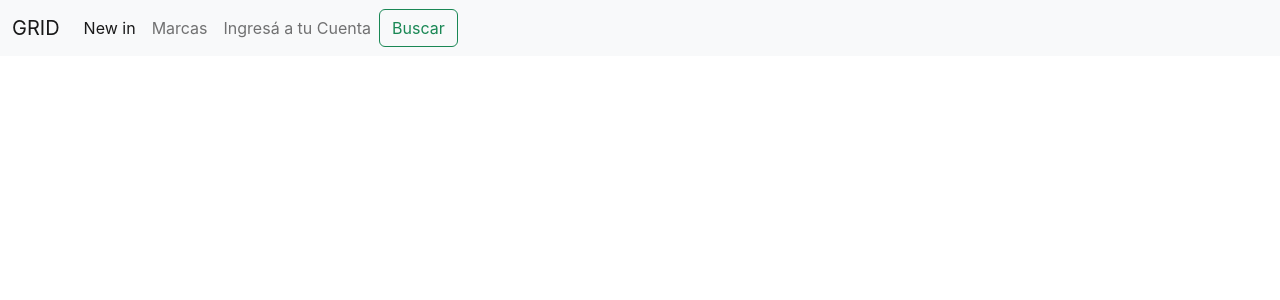
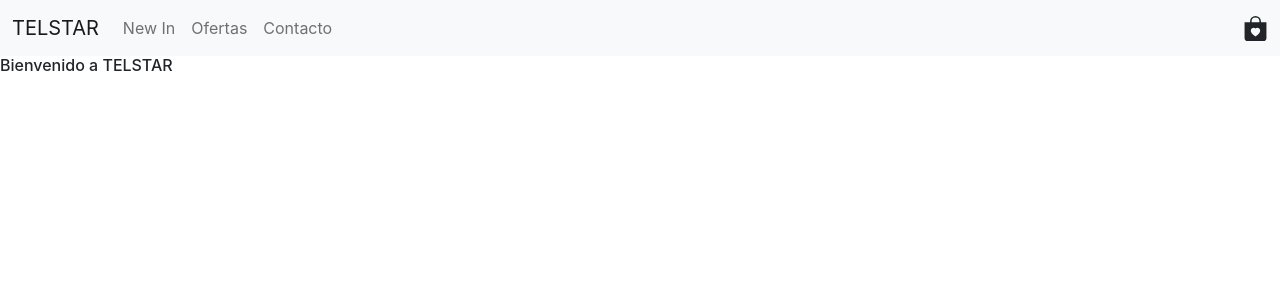
Before and after one commit to maxicassarino/telstar, a React (Create React App) app: page / in a window 1280 px wide. Shown: the top 300 px of the page. Built offline with nearby package versions, Linux system fonts and the light colour scheme.

Commit message:
Desafio N°3

```diff
--- a/src/App.js
+++ b/src/App.js
@@ -1,35 +1,13 @@
-//@ts-check
-import logo from './logo.svg';
 import './App.css';
+import ItemListContainer from './components/ItemListContainer/ItemListContainer';
+import NavBar from './components/NavBar/NavBar';
 
 function App() {
   return (
-    <div className='App'>
-      <nav className="navbar navbar-expand-lg bg-light">
-                <div className="container-fluid">
-                    <a className="navbar-brand" href="#">GRID</a>
-                    <button className="navbar-toggler" type="button" data-bs-toggle="collapse" data-bs-target="#navbarNavDropdown" aria-controls="navbarNavDropdown" aria-expanded="false" aria-label="Toggle navigation">
-                    <span className="navbar-toggler-icon"></span>
-                    </button>
-                    <div className="collapse navbar-collapse" id="navbarNavDropdown">
-                    <ul className="navbar-nav">
-                        <li className="nav-item">
-                        <a className="nav-link active" aria-current="page" href="#">New in</a>
-                        </li>
-                        <li className="nav-item">
-                        <a className="nav-link" href="#">Marcas</a>
-                        </li>
-                        <li className="nav-item">
-                        <a className="nav-link" href="#">Ingresá a tu Cuenta</a>
-                        </li>
-                    </ul>
-                    <form className="d-flex" role="search">
-                      <button className="btn btn-outline-success" type="submit">Buscar</button>
-                    </form>
-                    </div>
-                </div>
-            </nav>
-    </div>
+    <>
+      <NavBar/>
+      <ItemListContainer saludo="Bienvenido a TELSTAR" />
+    </>
   );
 }
 
--- /dev/null
+++ b/src/components/CartWidget/CartWidget.js
@@ -0,0 +1,14 @@
+import React from 'react'
+import './CartWidget.css'
+
+const CartWidget = () => {
+    return (
+    <div>
+        <svg xmlns="http://www.w3.org/2000/svg" width="25" height="25" fill="currentColor" class="bi bi-bag-heart-fill" viewBox="0 0 16 16">
+            <path d="M11.5 4v-.5a3.5 3.5 0 1 0-7 0V4H1v10a2 2 0 0 0 2 2h10a2 2 0 0 0 2-2V4h-3.5ZM8 1a2.5 2.5 0 0 1 2.5 2.5V4h-5v-.5A2.5 2.5 0 0 1 8 1Zm0 6.993c1.664-1.711 5.825 1.283 0 5.132-5.825-3.85-1.664-6.843 0-5.132Z"/>
+        </svg>
+    </div>
+    )
+}
+
+export default CartWidget
--- /dev/null
+++ b/src/components/ItemListContainer/ItemListContainer.js
@@ -0,0 +1,15 @@
+import React from 'react'
+import './ItemListContainer.css'
+
+const ItemListContainer = (props) => {
+    return (
+        <div>
+            <h6>
+                {props.saludo}
+            </h6>
+        </div>
+
+    )
+}
+
+export default ItemListContainer
--- /dev/null
+++ b/src/components/NavBar/NavBar.js
@@ -0,0 +1,31 @@
+import React from 'react'
+import CartWidget from '../CartWidget/CartWidget'
+import './NavBar.css'
+
+const NavBar = () => {
+    return (
+        <div>
+            <nav className="navbar navbar-expand-lg bg-light">
+                <div className="container-fluid">
+                    <a className="navbar-brand" href="#">TELSTAR</a>
+                    <div className="collapse navbar-collapse" id="navbarNav">
+                        <ul className="navbar-nav">
+                            <li className="nav-item">
+                                <a className="nav-link" href="#">New In</a>
+                            </li>
+                            <li className="nav-item">
+                                <a className="nav-link" href="#">Ofertas</a>
+                            </li>
+                            <li className="nav-item">
+                                <a className="nav-link" href="#">Contacto</a>
+                            </li>
+                        </ul>
+                    </div>
+                    <CartWidget/>
+                </div>
+            </nav>
+        </div>
+    )
+}
+
+export default NavBar
```
Also changed, not shown: src/components/CartWidget/CartWidget.css (added), src/components/ItemListContainer/ItemListContainer.css (added), src/components/NavBar/NavBar.css (added).
